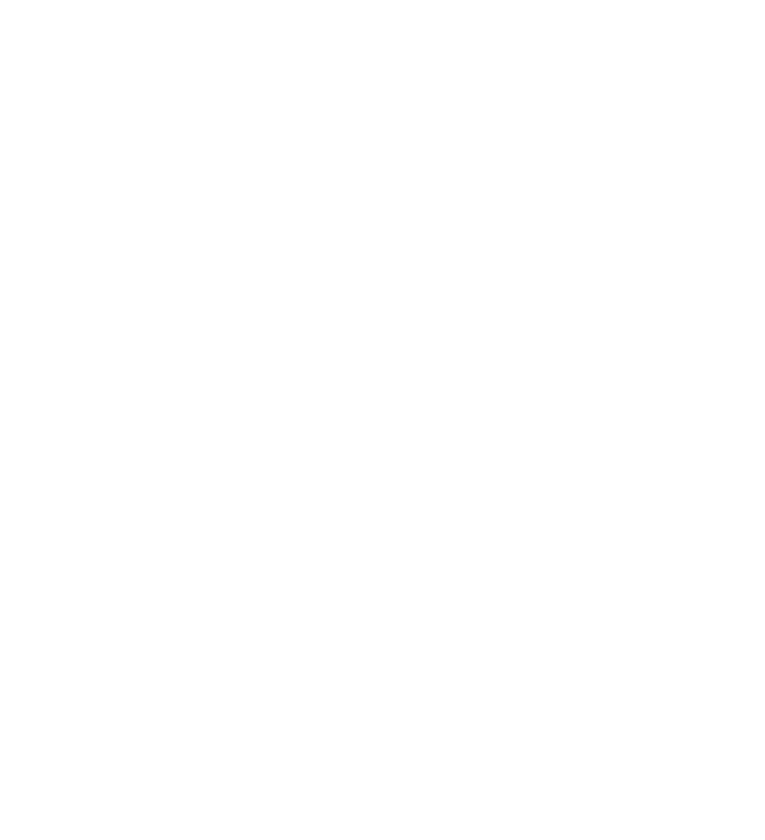
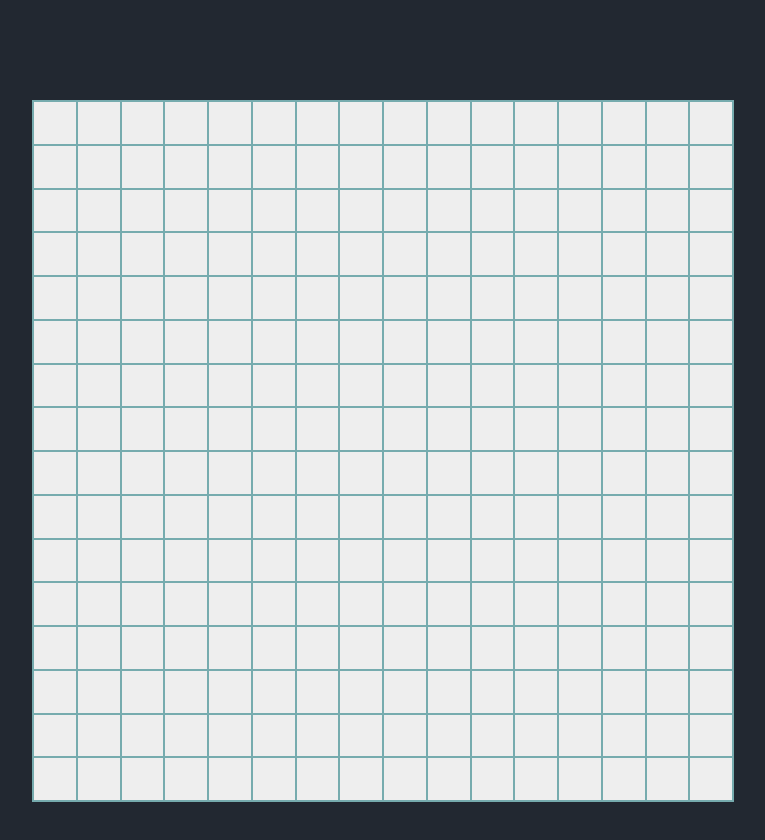
Before and after one commit to Morgue203/odin-sketch, a plain HTML site: page index.html in a window 1280 px wide. Shown: the whole page, without its empty margins (257-1022 px from the left). Before the commit the page ends 800 px from the top, so only its background shows below. Drawn offline with Linux system fonts and the light colour scheme.

Commit message:
grid function, grid styling finished the createGrid function along with some basic styling for gridCells, slight alternation in html file

```diff
--- a/index.html
+++ b/index.html
@@ -8,6 +8,10 @@
 </head>
 <body>
 
+    <div class="container">
+
+    </div>
+
+<script src="script.js" defer></script>
 </body>
-<script src="script.js"></script>
 </html>
--- a/script.js
+++ b/script.js
@@ -2,3 +2,29 @@
 //1. create a 16x16 with javascript & style with flexbox
 //2. find out how to set up a hover effect for the div grid
 //3. add a button that reset current grid and allows user to enter the size for the new grid
+
+
+//set up constants
+const GRIDSIDE = 700;
+let rows = 16;
+let cols = 16;
+
+//container sizing
+const container = document.querySelector(".container");
+container.style.width = GRIDSIDE + 'px';
+container.style.height = GRIDSIDE + 'px';
+
+//function to create a grid
+function createGrid() {
+    for (let i = 0; i < (rows * cols); i++) {
+        const gridCell = document.createElement("div");
+        //cell sizing
+        gridCell.style.width = (GRIDSIDE / cols) - 2 + 'px';
+        gridCell.style.height = (GRIDSIDE / rows) - 2 + 'px';
+        //add a class name cell for each gridCell
+        gridCell.classList.add("cell");
+        container.appendChild(gridCell);
+    }
+}
+
+createGrid();
--- a/style.css
+++ b/style.css
@@ -1,6 +1,23 @@
-body{
-    height: 100%;
-    width: 100%;
+* {
     padding: 0;
     margin: 0;
 }
+
+body{
+    display: flex;
+    justify-content: center;
+    align-items: center;
+    background-color: #222831;
+}
+
+.container {
+    display: flex;
+    flex-wrap: wrap;
+    border: 1px solid #76ABAE;
+    margin: 100px auto;
+}
+
+.cell {
+    border: 0.2px solid #76ABAE;
+    background-color: #EEEEEE;
+}
```
